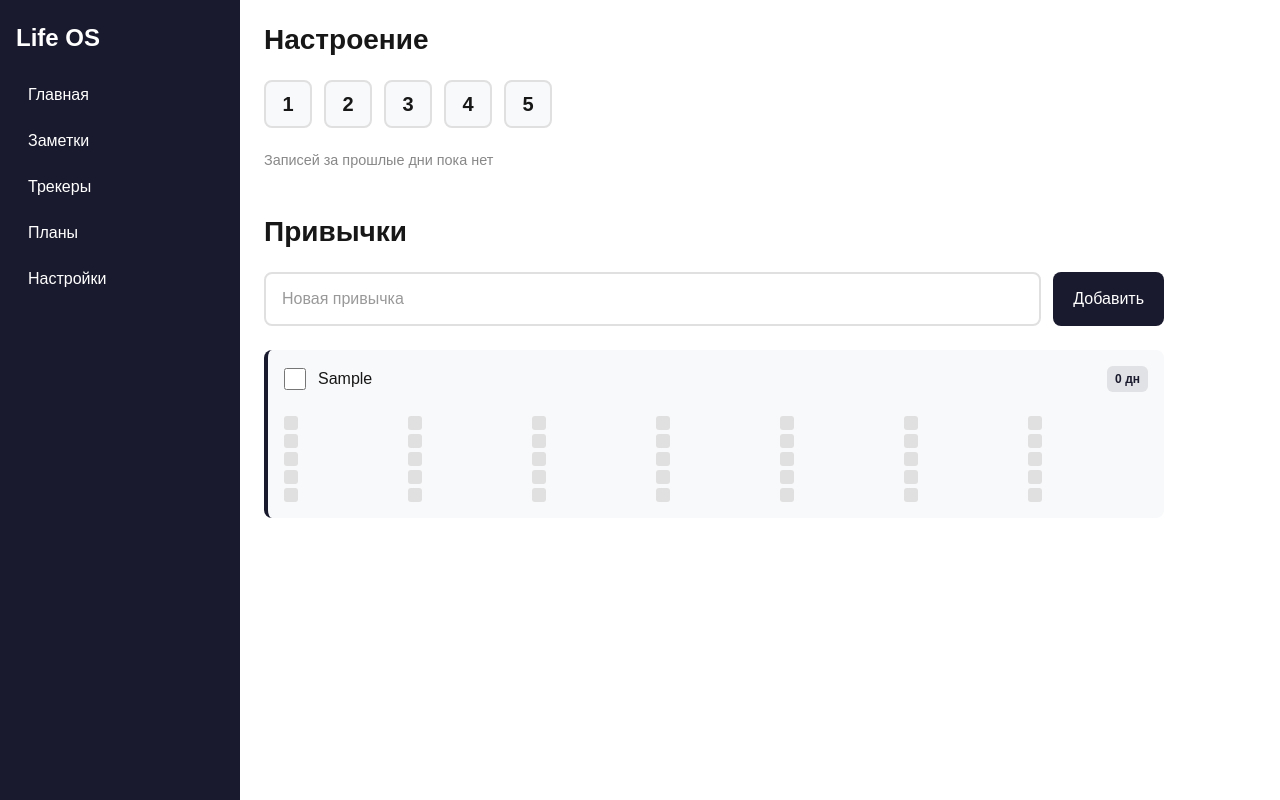
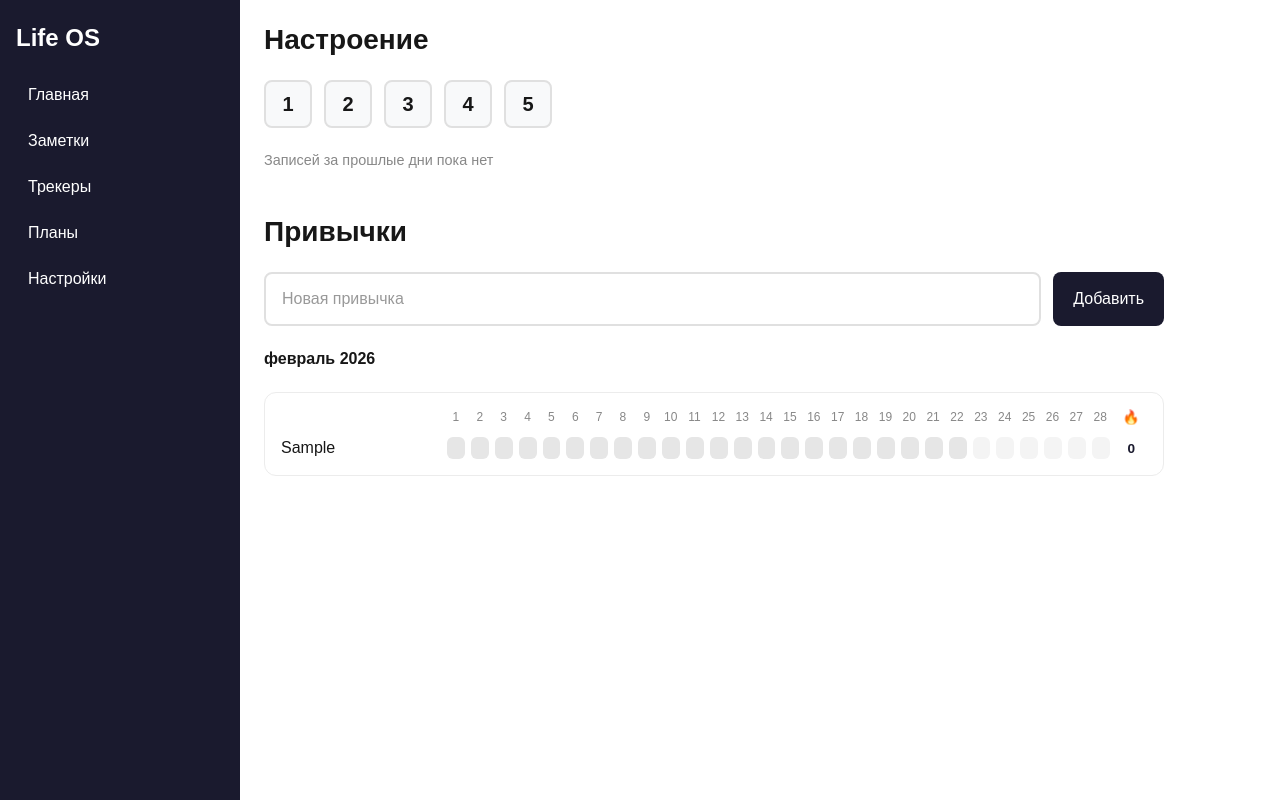
Before and after one commit to AlekSidorova/personal-dashboard, a Next.js app: page /stats in a window 1280 px wide. Both pictures are taken after typing "Sample" into the empty fields and a click on the button "Добавить". Built offline with nearby package versions, Linux system fonts and the light colour scheme.

Commit message:
feat: исправлена визуализация трекеров привычек

```diff
--- a/src/components/Stats/HabitTracker.module.css
+++ b/src/components/Stats/HabitTracker.module.css
@@ -22,6 +22,10 @@
   font-size: 1.75rem;
   font-weight: 600;
   color: #171717;
+}
+
+.monthTitle {
+  /* стили для заголовка месяца */
 }
 
 .input {
@@ -63,68 +67,6 @@
   transform: scale(1.02);
 }
 
-.list {
-  list-style: none;
-  padding: 0;
-  margin: 0;
-  display: flex;
-  flex-direction: column;
-  gap: 12px;
-}
-
-.habitItem {
-  display: flex;
-  flex-direction: column;
-  align-items: stretch;
-  gap: 12px;
-  background: #f8f9fa;
-  border-radius: 8px;
-  padding: 16px;
-  border-left: 4px solid #1a1a2e;
-  transition: box-shadow 0.2s, transform 0.2s;
-}
-
-.habitItem:hover {
-  box-shadow: 0 4px 12px rgba(0, 0, 0, 0.1);
-  transform: translateY(-2px);
-}
-
-.habitLabel {
-  display: flex;
-  align-items: center;
-  gap: 12px;
-  flex: 1;
-  cursor: pointer;
-  font-size: 1rem;
-  line-height: 1.5;
-  color: #171717;
-}
-
-.checkbox {
-  width: 22px;
-  height: 22px;
-  accent-color: #1a1a2e;
-  cursor: pointer;
-  flex-shrink: 0;
-}
-
-.habitTitle {
-  font-size: 1rem;
-  line-height: 1.5;
-  color: #171717;
-  flex: 1;
-}
-
-.streak {
-  font-size: 0.75rem;
-  font-weight: 600;
-  color: #1a1a2e;
-  background: rgba(26, 26, 46, 0.1);
-  padding: 4px 8px;
-  border-radius: 6px;
-  flex-shrink: 0;
-}
-
 .emptyState {
   text-align: center;
   color: #888;
@@ -134,39 +76,72 @@
   border-radius: 8px;
 }
 
-.calendarGrid {
-  display: grid;
-  grid-template-columns: repeat(7, 1fr);
-  gap: 4px;
-  margin-top: 12px;
+.tableWrapper {
+  overflow-x: auto;
+  border-radius: 12px;
+  background: #ffffff;
+  border: 1px solid #ececec;
 }
 
-.calendarCell {
-  width: 14px;
-  height: 14px;
-  min-width: 14px;
-  min-height: 14px;
-  padding: 0;
-  border: none;
-  border-radius: 3px;
-  background: #e0e0e0;
-  cursor: pointer;
-  transition: background 0.2s;
+.table {
+  min-width: 800px;
+  padding: 16px;
+  display: flex;
+  flex-direction: column;
+  gap: 12px;
 }
 
-.calendarCell:hover:not(.calendarCellFuture) {
-  background: #d0d0d0;
+.row {
+  display: flex;
+  align-items: center;
+  gap: 6px;
 }
 
-.calendarCellDone {
+.habitCol {
+  min-width: 160px;
+  font-weight: 500;
+  color: #171717;
+}
+
+.dayCol {
+  width: 28px;
+  text-align: center;
+  font-size: 0.75rem;
+  color: #888;
+}
+
+.streakCol {
+  width: 50px;
+  text-align: center;
+  font-size: 0.85rem;
+  font-weight: 600;
+  color: #1a1a2e;
+}
+
+.cell {
+  width: 29px;
+  height: 22px;
+  border-radius: 6px;
+  border: none;
+  background: #e6e6e6;
+  cursor: pointer;
+  transition: all 0.2s ease;
+}
+
+.cell:hover:not(.future) {
+  background: #d0d0d0;
+  transform: scale(1.05);
+}
+
+.done {
   background: #1a1a2e;
 }
 
-.calendarCellDone:hover {
+.done:hover {
   background: #2d2d44;
 }
 
-.calendarCellFuture {
-  background: #f0f0f0;
+.future {
+  background: #f4f4f4;
   cursor: default;
 }
--- a/src/components/Stats/HabitTracker.tsx
+++ b/src/components/Stats/HabitTracker.tsx
@@ -4,12 +4,32 @@ import styles from "./HabitTracker.module.css";
 import { useState, useEffect } from "react";
 import type { THabit } from "@/types";
 
-const today = new Date().toISOString().slice(0, 10);
-
 export default function HabitTracker() {
   const [habits, setHabits] = useState<THabit[]>([]);
   const [text, setText] = useState("");
   const [isLoaded, setIsLoaded] = useState(false);
+
+  const today = new Date().toISOString().slice(0, 10);
+
+  const now = new Date();
+  const year = now.getFullYear();
+  const month = now.getMonth();
+
+  //сколько дней в месяце
+  //"нулевой день следующего месяца" -> это последний день текущего месяца
+  const daysInMonth = new Date(year, month + 1, 0).getDate();
+
+  //генерируем массив чисел
+  //теперь [1, 2, 3, ..., 31]
+  const days = Array.from({ length: daysInMonth }, (_, i) => i + 1);
+
+  //превращаем число дня в строку
+  const getDateString = (day: number) => {
+    return new Date(year, month, day).toISOString().slice(0, 10);
+  };
+
+  //заголовок месяца
+  const monthName = now.toLocaleDateString("ru-RU", { month: "long" });
 
   //загрузка
   useEffect(() => {
@@ -41,13 +61,16 @@ export default function HabitTracker() {
 
   const toggleDate = (habitId: string, date: string) => {
     if (date > today) return;
-    setHabits(
-      habits.map((habit) => {
+
+    setHabits((prev) =>
+      prev.map((habit) => {
         if (habit.id !== habitId) return habit;
-        const isDone = habit.completedDates.includes(date);
+
+        const isCompleted = habit.completedDates.includes(date);
+
         return {
           ...habit,
-          completedDates: isDone
+          completedDates: isCompleted
             ? habit.completedDates.filter((d) => d !== date)
             : [...habit.completedDates, date],
         };
@@ -72,21 +95,6 @@ export default function HabitTracker() {
     return streak;
   };
 
-  //календарный метод как в гитхаб
-  const getLastDays = (count = 30) => {
-    const days = [];
-
-    for (let i = count - 1; i >= 0; i--) {
-      const d = new Date();
-      d.setDate(d.getDate() - i);
-      days.push(d.toISOString().slice(0, 10));
-    }
-
-    return days;
-  };
-
-  const days = getLastDays(35);
-
   return (
     <section className={styles.section}>
       <div className={styles.header}>
@@ -106,48 +114,62 @@ export default function HabitTracker() {
         </button>
       </div>
 
-      <ul className={styles.list}>
+      <h4 className={styles.monthTitle}>
+        {monthName} {year}
+      </h4>
+
       {habits.length === 0 ? (
-          <li className={styles.emptyState}>
+        <div className={styles.emptyState}>
           Пока нет привычек. Добавь первую!
-          </li>
+        </div>
       ) : (
-          habits.map((habit) => {
-            const doneToday = habit.completedDates.includes(today);
-            const streak = getStreak(habit.completedDates);
+        <div className={styles.tableWrapper}>
+          <div className={styles.table}>
+            {/* Header */}
+            <div className={styles.row}>
+              <div className={styles.habitCol}></div>
 
-            return (
-              <li key={habit.id} className={styles.habitItem}>
-                <label className={styles.habitLabel}>
-                  <input
-                    type="checkbox"
-                    className={styles.checkbox}
-                    checked={doneToday}
-                    onChange={() => toggleDate(habit.id, today)}
-                  />
-                  <span className={styles.habitTitle}>{habit.title}</span>
-                  <span className={styles.streak}>{streak} дн</span>
-                </label>
-                <div className={styles.calendarGrid}>
+              {days.map((day) => (
+                <div key={day} className={styles.dayCol}>
+                  {day}
+                </div>
+              ))}
+
+              <div className={styles.streakCol}>🔥</div>
+            </div>
+
+            {/* Rows */}
+            {habits.map((habit) => (
+              <div key={habit.id} className={styles.row}>
+                <div className={styles.habitCol}>{habit.title}</div>
+
                 {days.map((day) => {
-                    const isCompleted = habit.completedDates.includes(day);
-                    const isFuture = day > today;
+                  const dateString = getDateString(day);
+                  const isCompleted = habit.completedDates.includes(dateString);
+                  const isFuture = dateString > today;
+
                   return (
                     <button
                       key={day}
-                        type="button"
-                        className={`${styles.calendarCell} ${isCompleted ? styles.calendarCellDone : ""} ${isFuture ? styles.calendarCellFuture : ""}`}
-                        onClick={() => !isFuture && toggleDate(habit.id, day)}
-                        title={day}
+                      disabled={isFuture}
+                      className={`
+                  ${styles.cell}
+                  ${isCompleted ? styles.done : ""}
+                  ${isFuture ? styles.future : ""}
+                `}
+                      onClick={() => toggleDate(habit.id, dateString)}
                     />
                   );
                 })}
+
+                <div className={styles.streakCol}>
+                  {getStreak(habit.completedDates)}
                 </div>
-              </li>
-            );
-          })
+              </div>
+            ))}
+          </div>
+        </div>
       )}
-      </ul>
     </section>
   );
 }
```
Lines whose indentation alone changed are shown as unchanged.
